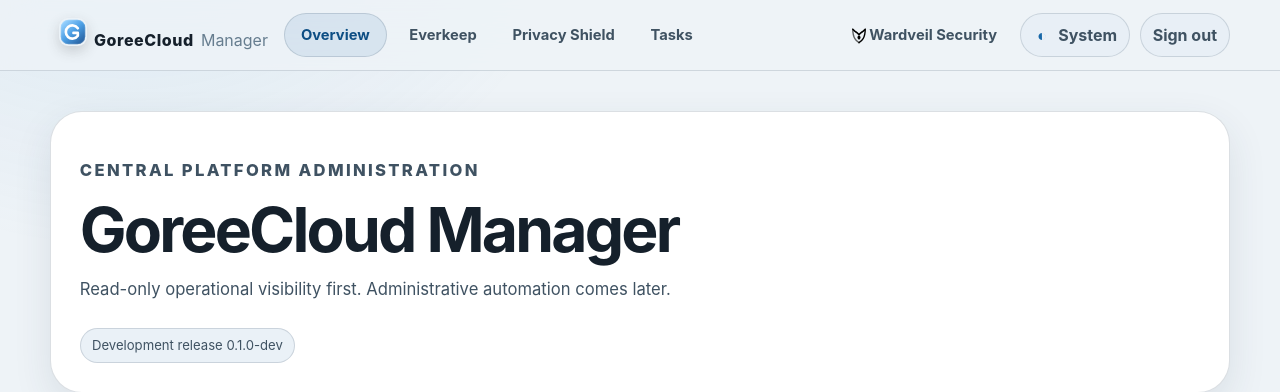
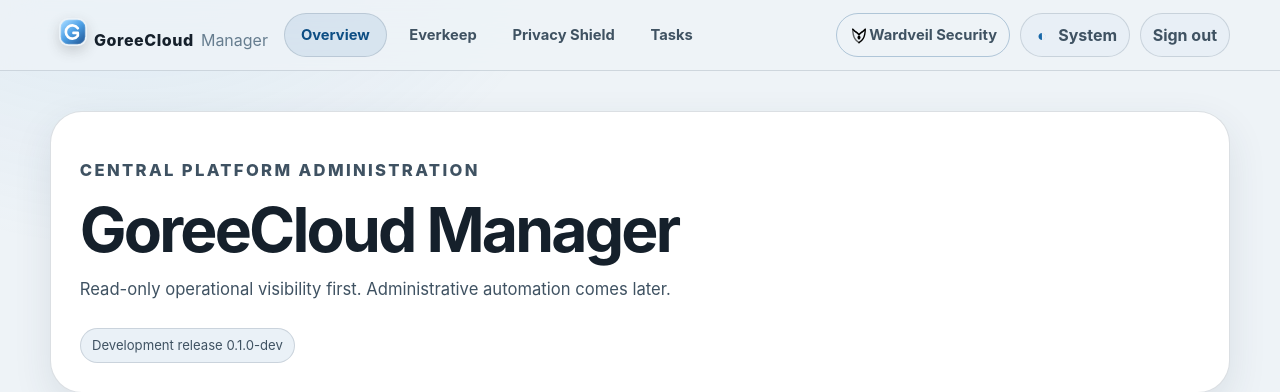
Before and after one commit to GoreeCloud/goreecloud-manager, a Django app: page / in a window 1280 px wide. Shown: the top 392 px of the page. Run offline with Django 5.2, Linux system fonts and the light colour scheme; the visitor is signed in with stand-in values (Sample User, id 1); parts of the project's set-up code (start-up, migrations or seed data) failed here and were passed over.

Commit message:
Adopt Glaze UI 1.5 semantic contract in Manager CSS

```diff
--- a/core/static/core/css/glaze-ui.css
+++ b/core/static/core/css/glaze-ui.css
@@ -1,14 +1,15 @@
 /*
- * GoreeCloud Manager — Glaze UI 1.3.0 conformance layer
+ * GoreeCloud Manager — Glaze UI 1.5.0 conformance layer
  *
  * app.css owns Manager-specific layout and component presentation. This file
  * owns cross-cutting Glaze UI identity, accessibility, interaction, form,
- * expressive hierarchy, and browser capability fallbacks so those requirements
- * remain easy to audit.
+ * adaptive color, material/depth, layout/density, motion, and browser fallbacks.
  */
 
 :root {
-  --glaze-contract-version: "1.3.0";
+  --glaze-contract-version: "1.5.0";
+
+  /* Stable semantic presentation aliases. */
   --glaze-canvas: var(--bg);
   --glaze-surface: var(--surface);
   --glaze-surface-strong: var(--surface-strong);
@@ -17,12 +18,22 @@
   --glaze-muted: var(--text-muted);
   --glaze-line: var(--border);
   --glaze-accent: var(--accent);
-  --glaze-info: var(--accent);
+  --glaze-information: var(--accent);
   --glaze-success: var(--good);
   --glaze-warning: var(--warning);
   --glaze-danger: var(--danger);
+  --glaze-privacy: var(--accent-strong);
+  --glaze-security: var(--accent-strong);
+  --glaze-online: var(--good);
+  --glaze-offline: var(--text-muted);
+  --glaze-syncing: var(--accent);
+  --glaze-protected: var(--good);
+  --glaze-restricted: var(--warning);
+  --glaze-unavailable: var(--text-muted);
   --glaze-focus-ring: var(--accent);
   --glaze-selection: var(--accent-surface);
+
+  /* Stable form and interaction semantics. */
   --glaze-placeholder-opacity: .72;
   --glaze-control-field-gap: .5rem;
   --glaze-control-group-gap: 1rem;
@@ -32,9 +43,35 @@
   --glaze-state-pressed: .12;
   --glaze-state-focus: .14;
   --glaze-state-selected: .12;
-  --glaze-gutter: 1rem;
 
-  /* 1.3 expressive hierarchy. */
+  /* Glaze UI 1.5 spacing scale. */
+  --glaze-space-2: 2px;
+  --glaze-space-4: 4px;
+  --glaze-space-8: 8px;
+  --glaze-space-12: 12px;
+  --glaze-space-16: 16px;
+  --glaze-space-24: 24px;
+  --glaze-space-32: 32px;
+  --glaze-space-48: 48px;
+  --glaze-space-64: 64px;
+  --glaze-space-96: 96px;
+  --glaze-gap-control: var(--glaze-space-8);
+  --glaze-gap-cluster: var(--glaze-space-12);
+  --glaze-gap-component: var(--glaze-space-16);
+  --glaze-gap-section: var(--glaze-space-24);
+  --glaze-gap-region: var(--glaze-space-32);
+  --glaze-gap-page: var(--glaze-space-48);
+  --glaze-gutter: var(--glaze-space-16);
+
+  /* Content measure and density roles. */
+  --glaze-measure-prose: 72ch;
+  --glaze-measure-form: 720px;
+  --glaze-measure-standard: 1200px;
+  --glaze-measure-wide: 1600px;
+  --glaze-density-control-padding-block: .55rem;
+  --glaze-density-control-padding-inline: .8rem;
+
+  /* Stable material, shape, and depth roles. */
   --glaze-shape-compact: .625rem;
   --glaze-shape-standard: 1rem;
   --glaze-shape-expressive: 1.375rem;
@@ -42,14 +79,33 @@
   --glaze-shape-pressed: .75rem;
   --glaze-glass-functional-blur: 18px;
   --glaze-glass-functional-saturation: 130%;
-  --glaze-motion-effects-fast: 140ms;
-  --glaze-motion-effects-standard: 180ms;
-  --glaze-motion-spatial-fast: 180ms;
-  --glaze-motion-spatial-standard: 260ms;
-  --glaze-motion-spatial-emphasized: 360ms;
-  --glaze-easing-effects: ease;
-  --glaze-easing-spatial: cubic-bezier(.2, .8, .2, 1);
+  --glaze-depth-base: 0;
+  --glaze-depth-raised: 10;
+  --glaze-depth-navigation: 20;
+  --glaze-depth-scrim: 30;
+  --glaze-depth-overlay: 40;
+  --glaze-depth-toast: 50;
+
+  /* Glaze UI 1.5 Stable motion duration roles. */
+  --glaze-motion-instant: 0ms;
+  --glaze-motion-micro: 90ms;
+  --glaze-motion-short: 160ms;
+  --glaze-motion-medium: 240ms;
+  --glaze-motion-long: 360ms;
+  --glaze-motion-ambient: 700ms;
+  --glaze-easing-standard: ease;
+  --glaze-easing-enter: cubic-bezier(.2, .8, .2, 1);
+  --glaze-easing-exit: cubic-bezier(.4, 0, 1, 1);
+  --glaze-easing-emphasized: cubic-bezier(.2, .8, .2, 1);
 }
+
+body[data-glaze-density="comfortable"] {
+  --glaze-density-control-padding-block: .55rem;
+  --glaze-density-control-padding-inline: .8rem;
+}
+
+[data-glaze-depth="base"] { z-index: var(--glaze-depth-base); }
+[data-glaze-depth="navigation"] { z-index: var(--glaze-depth-navigation); }
 
 .brand-symbol {
   flex: 0 0 auto;
@@ -63,7 +119,7 @@
   gap: .45rem;
 }
 
-/* Functional Glass is reserved for navigation and interactive chrome. */
+/* Functional Glass is reserved for bounded navigation and interactive chrome. */
 .site-header[data-glaze-material="functional-glass"] {
   backdrop-filter: blur(var(--glaze-glass-functional-blur)) saturate(var(--glaze-glass-functional-saturation));
   -webkit-backdrop-filter: blur(var(--glaze-glass-functional-blur)) saturate(var(--glaze-glass-functional-saturation));
@@ -81,9 +137,7 @@
   -webkit-backdrop-filter: none;
 }
 
-.hero {
-  border-radius: var(--glaze-shape-hero);
-}
+.hero { border-radius: var(--glaze-shape-hero); }
 
 .card,
 .metric-card,
@@ -93,7 +147,7 @@
   border-radius: var(--glaze-shape-standard);
 }
 
-/* Glaze controls use practical 44px minimum targets on every viewport. */
+/* Practical targets remain intact regardless of density. */
 .nav-link,
 .theme-toggle,
 .link-button,
@@ -104,10 +158,11 @@ textarea {
   min-block-size: var(--glaze-target-min);
 }
 
-/* Glaze UI keeps field composition explicit without replacing native controls. */
+/* Native form controls remain authoritative for their behavior. */
 .auth-card form {
   display: grid;
   gap: var(--glaze-control-group-gap);
+  max-inline-size: var(--glaze-measure-form);
 }
 
 .auth-card label {
@@ -115,14 +170,10 @@ textarea {
   margin: 0;
 }
 
-.auth-card .error {
-  margin: 0 0 var(--glaze-control-message-gap);
-}
+.auth-card .error { margin: 0 0 var(--glaze-control-message-gap); }
 
 input::placeholder,
-textarea::placeholder {
-  opacity: var(--glaze-placeholder-opacity);
-}
+textarea::placeholder { opacity: var(--glaze-placeholder-opacity); }
 
 :where(.brand, .nav-link, .theme-toggle, .link-button, button, input, select, textarea, a):focus-visible {
   outline: 3px solid var(--glaze-focus-ring);
@@ -135,7 +186,31 @@ textarea::placeholder {
   background: var(--glaze-selection);
 }
 
-/* Adaptive action groups communicate emphasis without changing logical order. */
+/* 1.5 state distinctions: disabled is unavailable; read-only remains legible. */
+button:disabled,
+input:disabled,
+select:disabled,
+textarea:disabled,
+[aria-disabled="true"] {
+  cursor: not-allowed;
+  opacity: .58;
+}
+
+input[readonly],
+textarea[readonly],
+[aria-readonly="true"] {
+  opacity: 1;
+  border-style: dashed;
+  background: var(--glaze-surface-muted);
+}
+
+[aria-busy="true"] { cursor: progress; }
+
+[data-glaze-state-family="security"] {
+  border-color: color-mix(in srgb, var(--glaze-security) 28%, transparent);
+}
+
+/* Adaptive action groups may change allocation, never semantic or focus order. */
 [data-glaze-action-group="adaptive"] {
   gap: clamp(.35rem, 1vw, .6rem);
 }
@@ -150,6 +225,7 @@ textarea::placeholder {
   border-radius: var(--glaze-shape-expressive);
 }
 
+/* Stable 1.5 effect/spatial feedback; Experimental Glaze Motion is not consumed. */
 @media (hover: hover) and (prefers-reduced-motion: no-preference) {
   .brand,
   .nav-link,
@@ -160,12 +236,12 @@ textarea::placeholder {
   select,
   textarea {
     transition:
-      background-color var(--glaze-motion-effects-fast) var(--glaze-easing-effects),
-      border-color var(--glaze-motion-effects-fast) var(--glaze-easing-effects),
-      color var(--glaze-motion-effects-fast) var(--glaze-easing-effects),
-      box-shadow var(--glaze-motion-effects-standard) var(--glaze-easing-effects),
-      transform var(--glaze-motion-spatial-fast) var(--glaze-easing-spatial),
-      border-radius var(--glaze-motion-spatial-standard) var(--glaze-easing-spatial);
+      background-color var(--glaze-motion-short) var(--glaze-easing-standard),
+      border-color var(--glaze-motion-short) var(--glaze-easing-standard),
+      color var(--glaze-motion-short) var(--glaze-easing-standard),
+      box-shadow var(--glaze-motion-medium) var(--glaze-easing-standard),
+      transform var(--glaze-motion-short) var(--glaze-easing-emphasized),
+      border-radius var(--glaze-motion-medium) var(--glaze-easing-emphasized);
   }
 
   .theme-toggle:hover,
@@ -200,13 +276,20 @@ textarea::placeholder {
   }
 }
 
-/* Preserve hierarchy when glass effects are unavailable instead of reducing readability. */
+/* Preserve hierarchy when backdrop filtering is unavailable. */
 @supports not (backdrop-filter: blur(1px)) {
   .site-header {
     background: var(--surface-strong);
     backdrop-filter: none;
     -webkit-backdrop-filter: none;
   }
+}
+
+/* Native/platform adapter path is authoritative where the media query is unavailable. */
+html[data-glaze-reduced-transparency="true"] .site-header {
+  background: var(--surface-strong);
+  backdrop-filter: none;
+  -webkit-backdrop-filter: none;
 }
 
 @media (prefers-reduced-transparency: reduce) {
@@ -217,7 +300,6 @@ textarea::placeholder {
   }
 }
 
-/* Respect explicit requests for stronger visual separation. */
 @media (prefers-contrast: more) {
   :root {
     --border: rgba(188, 211, 230, .56);
@@ -258,15 +340,9 @@ textarea::placeholder {
   }
 }
 
-/* Windows High Contrast and other forced-color environments remain fully operable. */
 @media (forced-colors: active) {
-  :root {
-    forced-color-adjust: auto;
-  }
-
-  body {
-    background: Canvas;
-  }
+  :root { forced-color-adjust: auto; }
+  body { background: Canvas; }
 
   .site-header,
   .hero,
@@ -306,9 +382,7 @@ textarea::placeholder {
     color: CanvasText;
   }
 
-  .brand-symbol {
-    box-shadow: none;
-  }
+  .brand-symbol { box-shadow: none; }
 
   .brand:focus-visible,
   .nav-link:focus-visible,
@@ -325,24 +399,22 @@ textarea::placeholder {
   }
 }
 
+/* Glaze UI 1.5 responsive page-gutter window signals. */
 @media (min-width: 600px) and (max-width: 1023px) {
-  :root { --glaze-gutter: 1.5rem; }
+  :root { --glaze-gutter: var(--glaze-space-24); }
 }
 
-@media (min-width: 1024px) and (max-width: 1439px) {
-  :root { --glaze-gutter: 2rem; }
+@media (min-width: 1024px) and (max-width: 1599px) {
+  :root { --glaze-gutter: var(--glaze-space-32); }
 }
 
-@media (min-width: 1440px) {
-  :root { --glaze-gutter: 2.5rem; }
+@media (min-width: 1600px) {
+  :root { --glaze-gutter: var(--glaze-space-48); }
 }
 
 @media (max-width: 680px) {
-  .brand-lockup {
-    gap: .3rem;
-  }
+  .brand-lockup { gap: .3rem; }
 
-  /* Compact reachability keeps DOM/keyboard order unchanged while enlarging frequent actions. */
   .header-actions[data-glaze-reachability="compact"] {
     margin-inline-start: auto;
   }
```
